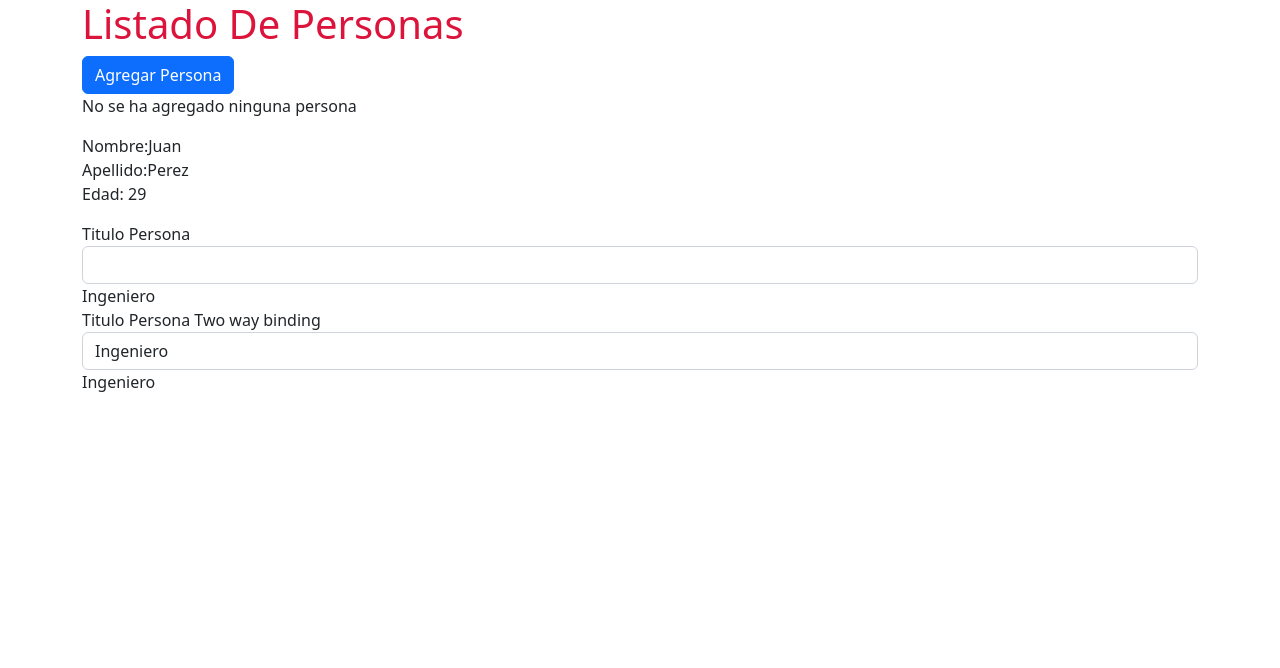
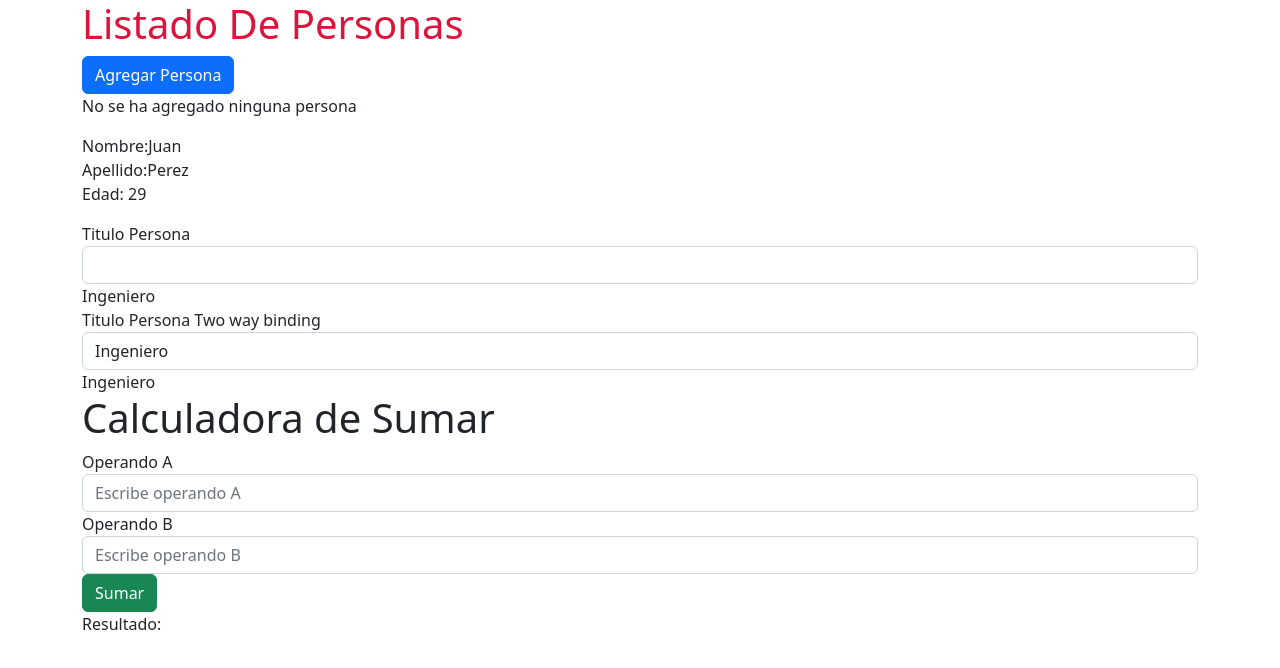
Before and after one commit to JulioAburto/Curso-Angular, an Angular app: page / in a window 1280 px wide. Shown: the top 668 px of the page. Built offline with nearby package versions, Linux system fonts and the light colour scheme.

Commit message:
Creando primera calculdora de suma en Angular

```diff
--- a/src/app/app.module.ts
+++ b/src/app/app.module.ts
@@ -5,9 +5,10 @@ import { AppComponent } from './app.component';
 import { PersonasComponent } from './personas/personas.component';
 import { PersonaComponent } from './persona/persona.component';
 import { FormsModule } from '@angular/forms';
+import { CalculadoraComponent } from './calculadora/calculadora.component';
 
 @NgModule({
-  declarations: [AppComponent, PersonasComponent, PersonaComponent],
+  declarations: [AppComponent, PersonasComponent, PersonaComponent, CalculadoraComponent],
   imports: [BrowserModule, FormsModule],
   providers: [],
   bootstrap: [AppComponent],
--- /dev/null
+++ b/src/app/calculadora/calculadora.component.html
@@ -0,0 +1,26 @@
+<div class="container">
+  <h1>Calculadora de Sumar</h1>
+  <form>
+    <div class="form-group">
+      <label for="">Operando A</label>
+      <input
+        type="number"
+        placeholder="Escribe operando A"
+        class="form-control"
+        (input)="obtenerDatoA($event)"
+      />
+
+      <label for="">Operando B</label>
+      <input
+        type="number"
+        placeholder="Escribe operando B"
+        class="form-control"
+        (input)="obtenerDatoB($event)"
+      />
+      <button class="btn btn-success" type="submit" (click)="sumarOperando()">
+        Sumar
+      </button>
+      <p>Resultado: {{ suma }}</p>
+    </div>
+  </form>
+</div>
--- /dev/null
+++ b/src/app/calculadora/calculadora.component.ts
@@ -0,0 +1,23 @@
+import { Component } from '@angular/core';
+
+@Component({
+  selector: 'app-calculadora',
+  templateUrl: './calculadora.component.html',
+  styleUrls: ['./calculadora.component.css'],
+})
+export class CalculadoraComponent {
+  operandoA = '';
+  operandoB = '';
+  suma = '';
+  operando = 0;
+  obtenerDatoA(event: Event) {
+    this.operandoA = (<HTMLInputElement>event.target).value;
+  }
+  obtenerDatoB(event: Event) {
+    this.operandoB = (<HTMLInputElement>event.target).value;
+  }
+  sumarOperando() {
+    this.operando = parseInt(this.operandoA) + parseInt(this.operandoB);
+    this.suma = this.operando.toString();
+  }
+}
--- a/src/app/personas/personas.component.html
+++ b/src/app/personas/personas.component.html
@@ -27,3 +27,5 @@
     </div>
   </div>
 </div>
+
+<app-calculadora></app-calculadora>
```
Also changed, not shown: src/app/calculadora/calculadora.component.css (added), 1 other file (tests, documents, lock files or other folders).
